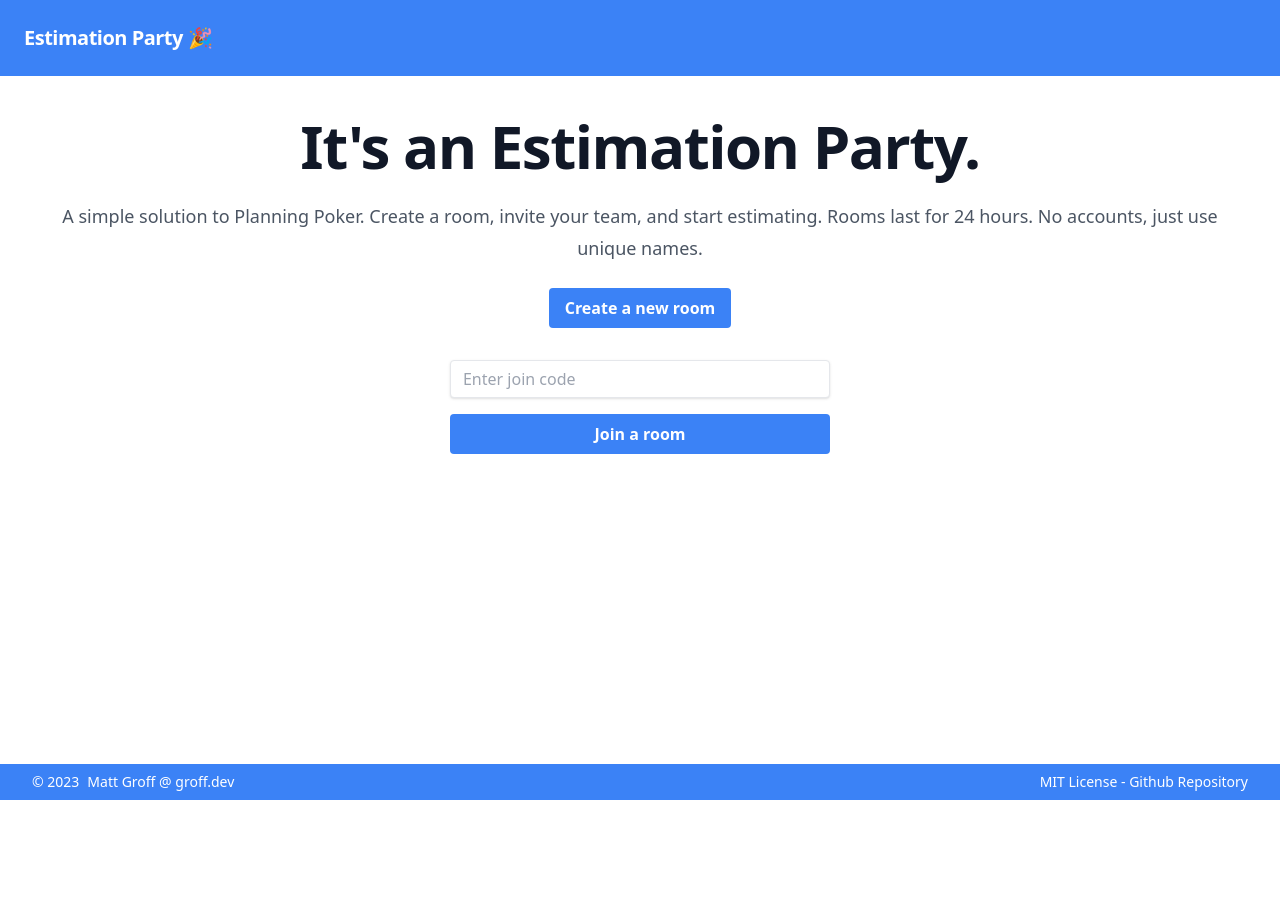
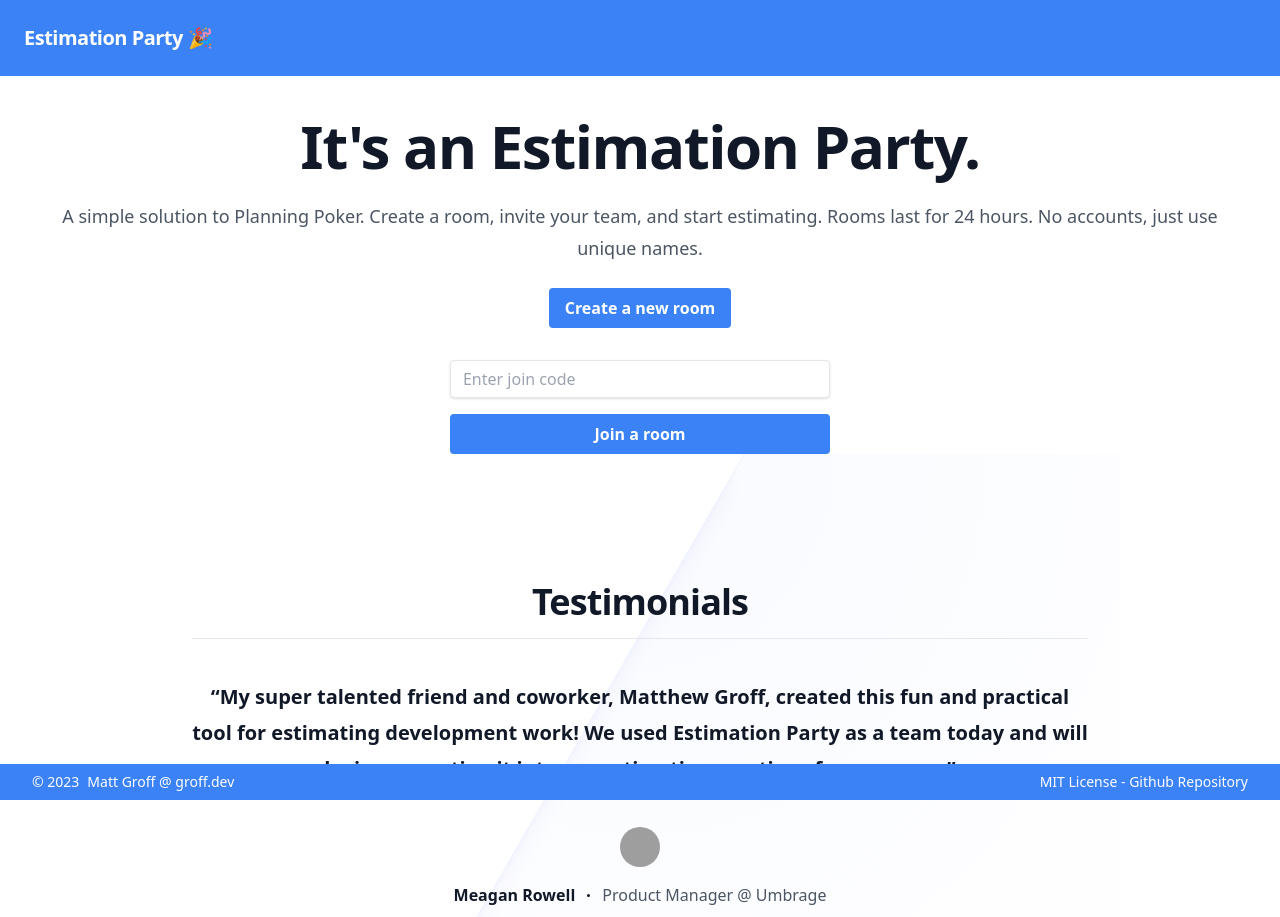
Before and after one commit to mattlgroff/estimation-party, a Next.js app: page / in a window 1280 px wide. Shown: the top 917 px of the page. Before the commit the page ends 800 px from the top, so only its background shows below. Built offline with nearby package versions, Linux system fonts and the light colour scheme; grey boxes are pictures that could not be loaded.

Commit message:
Add Testimonials to Estimation Party

```diff
--- a/src/pages/index.tsx
+++ b/src/pages/index.tsx
@@ -89,6 +89,41 @@
                         Join a room
                     </button>
                 </form>
+
+                <section className="relative isolate overflow-hidden bg-white px-6 py-24 sm:py-32 lg:px-8">
+                    <div className="absolute inset-0 -z-10 bg-[radial-gradient(45rem_50rem_at_top,theme(colors.indigo.100),white)] opacity-20" />
+                    <div className="absolute inset-y-0 right-1/2 -z-10 mr-16 w-[200%] origin-bottom-left skew-x-[-30deg] bg-white shadow-xl shadow-indigo-600/10 ring-1 ring-indigo-50 sm:mr-28 lg:mr-0 xl:mr-16 xl:origin-center" />
+                    <div className="mx-auto max-w-2xl lg:max-w-4xl">
+                        <h3 className="text-center text-2xl font-extrabold tracking-tight text-gray-900 sm:text-3xl lg:text-4xl">
+                            Testimonials
+                        </h3>
+                        <hr className="mt-4 border-gray-200" />
+                        <figure className="mt-10">
+                            <blockquote className="text-center text-lg font-semibold leading-8 text-gray-900 sm:text-xl sm:leading-9">
+                                <p>
+                                    “My super talented friend and coworker, Matthew Groff, created this fun and practical tool for
+                                    estimating development work! We used Estimation Party as a team today and will be incorporating it into
+                                    our estimation meetings from now on.”
+                                </p>
+                            </blockquote>
+                            <figcaption className="mt-10">
+                                <img
+                                    className="mx-auto h-10 w-10 rounded-full"
+                                    src="https://media.licdn.com/dms/image/C5603AQHKFTl_yEb5hw/profile-displayphoto-shrink_100_100/0/1660155050233?e=1691020800&v=beta&t=KZNbc_iB1jPIcSS9lE2t7VUrikhHYgNKx4C4QSa7Vf4"
+                                    alt=""
+                                />
+                                <div className="mt-4 flex items-center justify-center space-x-3 text-base">
+                                    <div className="font-semibold text-gray-900">Meagan Rowell</div>
+                                    <svg viewBox="0 0 2 2" width={3} height={3} aria-hidden="true" className="fill-gray-900">
+                                        <circle cx={1} cy={1} r={1} />
+                                    </svg>
+                                    <div className="text-gray-600">Product Manager @ Umbrage</div>
+                                </div>
+                            </figcaption>
+                        </figure>
+                    </div>
+                </section>
+
                 <footer className="fixed bottom-0 flex w-full items-center justify-between bg-blue-500 px-4 py-2 text-white sm:px-6 lg:px-8">
                     <p className="text-sm">
                         &copy; {new Date().getFullYear()}
```
